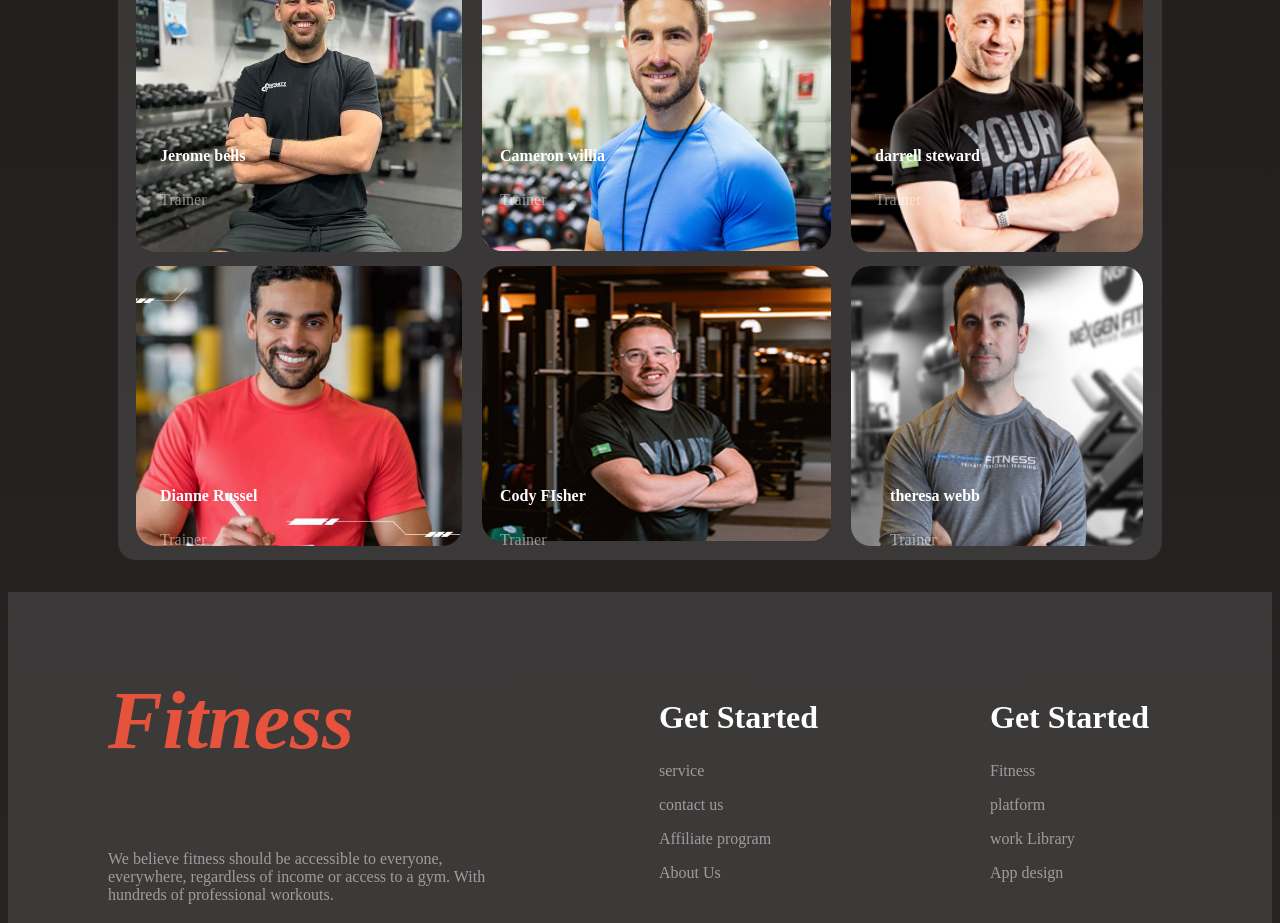
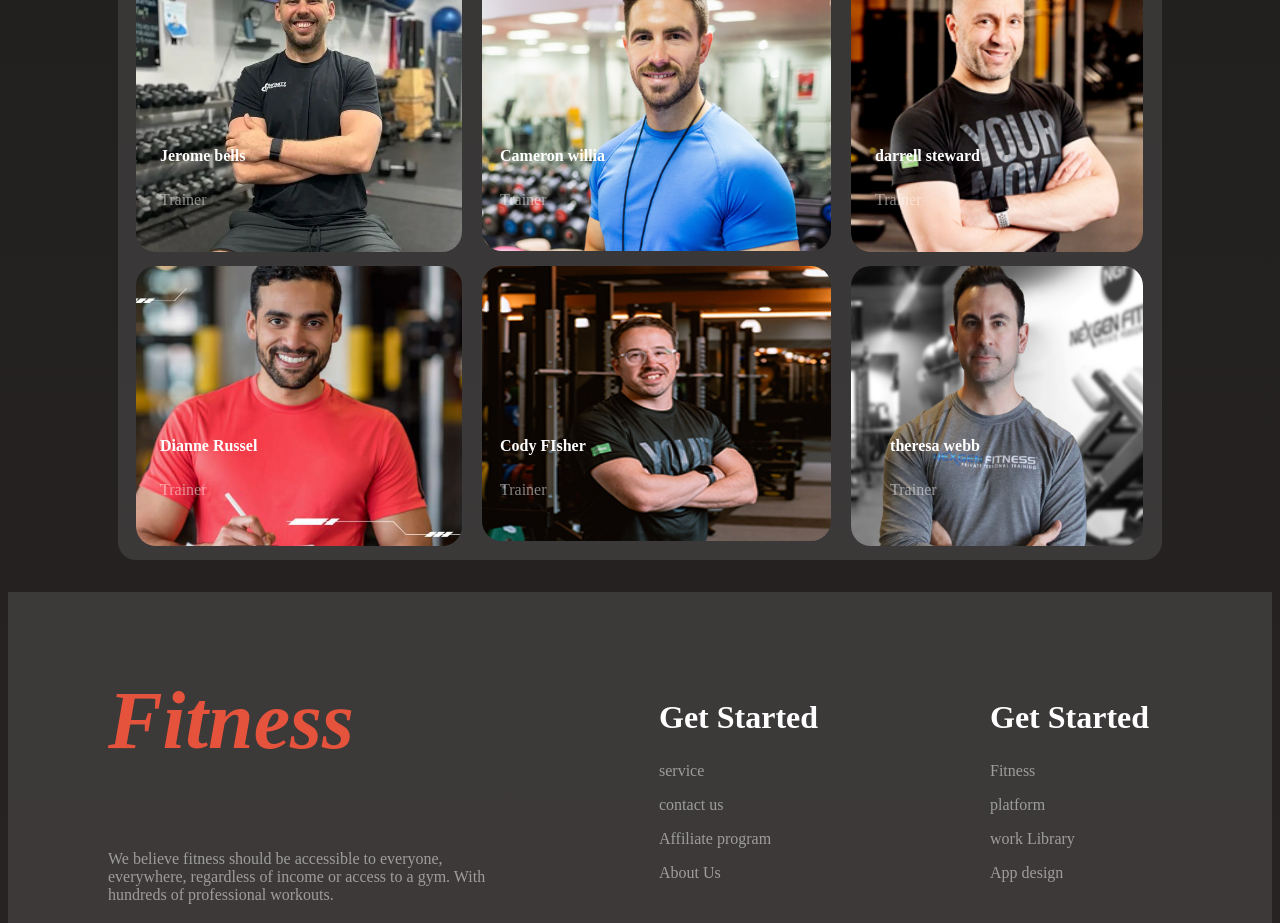
Before and after one commit to jasminaramim/my-second-asingment, a plain HTML site: page index.html in a window 1280 px wide. Shown: the part 2990-3913 px from the top of the page. Drawn offline with Linux system fonts and the light colour scheme; a web font is replaced by a local one.

Commit message:
responsive done by me

```diff
--- a/style/styles.css
+++ b/style/styles.css
@@ -367,7 +367,7 @@ padding: 30px;
 }
 .text4, .text5,.text6{
     position: absolute;
-    top: 3450px;
+    top: 3400px;
 
 
 }
```
